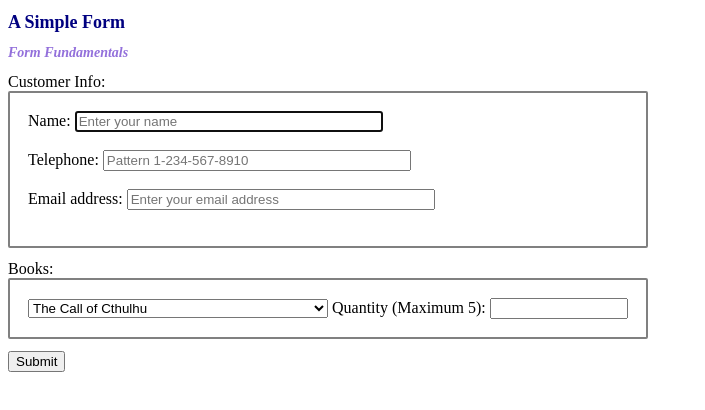
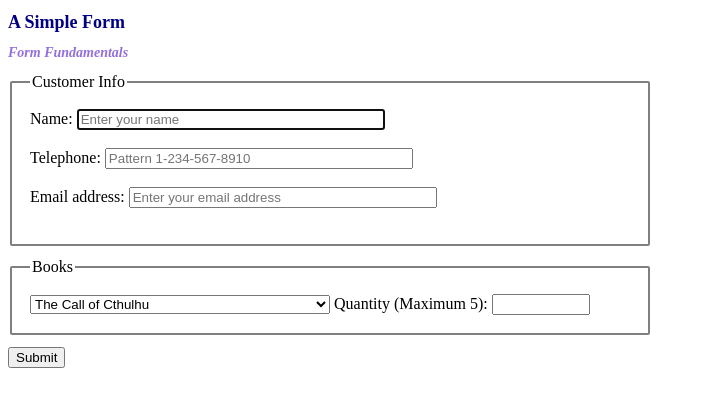
Before and after one commit to anioua/formularz2, a plain HTML site: page index.html in a window 1280 px wide. Shown: the whole page, without its empty margins (0-705 px from the left). Drawn offline with Linux system fonts and the light colour scheme.

Commit message:
Poprawiona finalna wersja

```diff
--- a/css/style.css
+++ b/css/style.css
@@ -9,7 +9,7 @@ h2 {
     color: mediumpurple;
 }
 
-article {
+fieldset {
     width: 600px;
     border: 2px solid grey;
     margin-bottom: 12px;
@@ -26,5 +26,5 @@ select {
 }
 
 input[type="number"] {
-    width: 130px;
+    width: 90px;
 }
--- a/index.html
+++ b/index.html
@@ -6,6 +6,7 @@
     <link rel="stylesheet" href="css/style.css">
 
 </head>
+
 <body>
     <header>
         <h1>A Simple Form</h1>
@@ -17,16 +18,19 @@
 
         <form action="#" method="POST" autocomplete="on">
 
-        <label for="article1">Customer Info:<article id="article1">
 
-           <label for="name">Name: <input type="text" name="name" id="name" placeholder="Enter your name" autofocus required></label> <br> <br>
-           <label for="phone">Telephone: <input type="tel" name="phone" id="phone" placeholder="Pattern 1-234-567-8910" pattern="[0-9]{1}-[0-9]{3}-[0-9]{3}-[0-9]{4}" required></label> <br> <br>
-           <label for="email">Email address: <input type="email" name="email" id="email" placeholder="Enter your email address" required multiple></label> <br> <br>
+            <fieldset>
+                <legend>Customer Info</legend>
 
-            </article></label>
+                <label>Name: <input type="text" name="name" id="name" placeholder="Enter your name" autofocus required></label> <br> <br>
+                <label>Telephone: <input type="tel" name="phone" id="phone" placeholder="Pattern 1-234-567-8910" pattern="[0-9]{1}-[0-9]{3}-[0-9]{3}-[0-9]{4}" required></label> <br> <br>
+                <label>Email address: <input type="email" name="email" id="email" placeholder="Enter your email address" required multiple></label> <br> <br>
+            </fieldset>
 
 
-           <label for="article2">Books:<article id="article2">
+
+            <fieldset>
+                <legend>Books</legend>
 
                 <select name="books">
 		            <option>The Call of Cthulhu</option>
@@ -38,7 +42,7 @@
 
                 <label for="quantity">Quantity (Maximum 5): <input type="number" name="quantity" id="quantity" min="1" max="5"></label> <br>
 
-               </article></label>
+            </fieldset>
 
             <input type="submit" value="Submit">
         </form>
```
Lines whose indentation alone changed are shown as unchanged.
